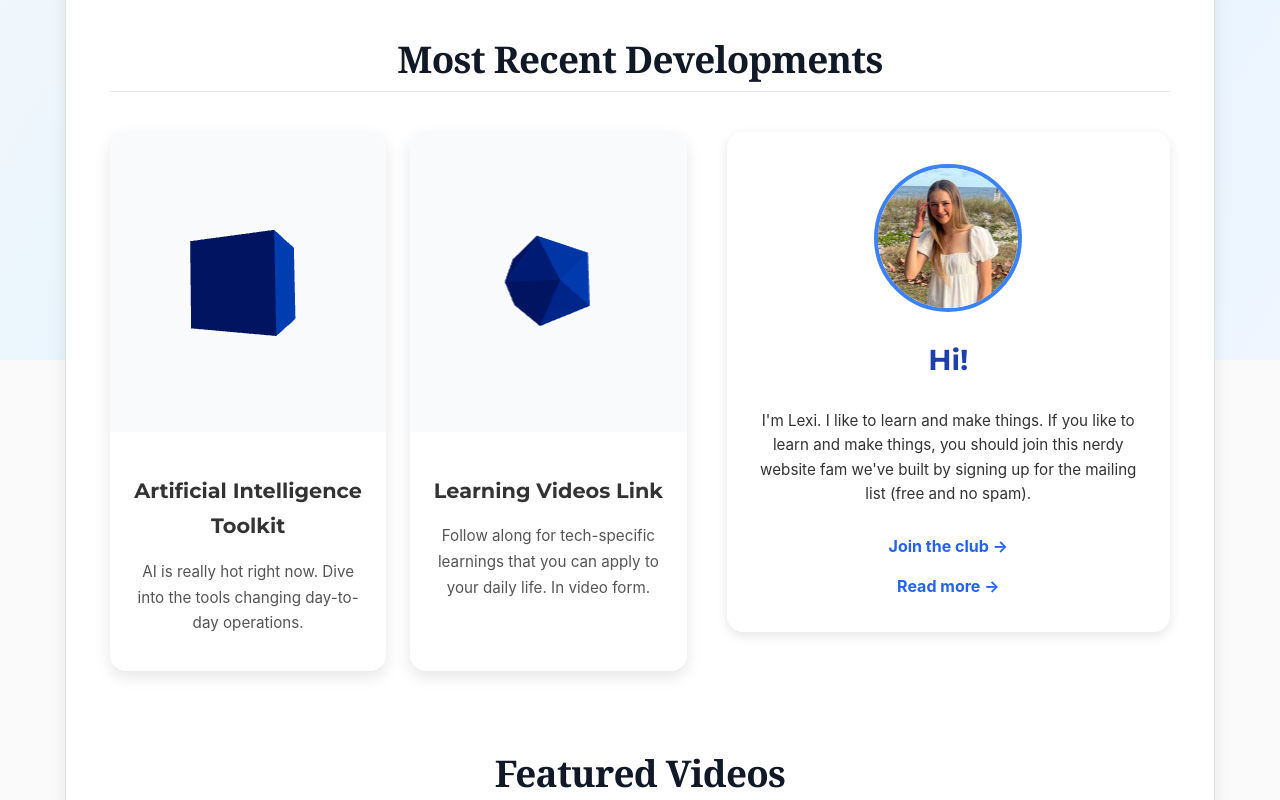
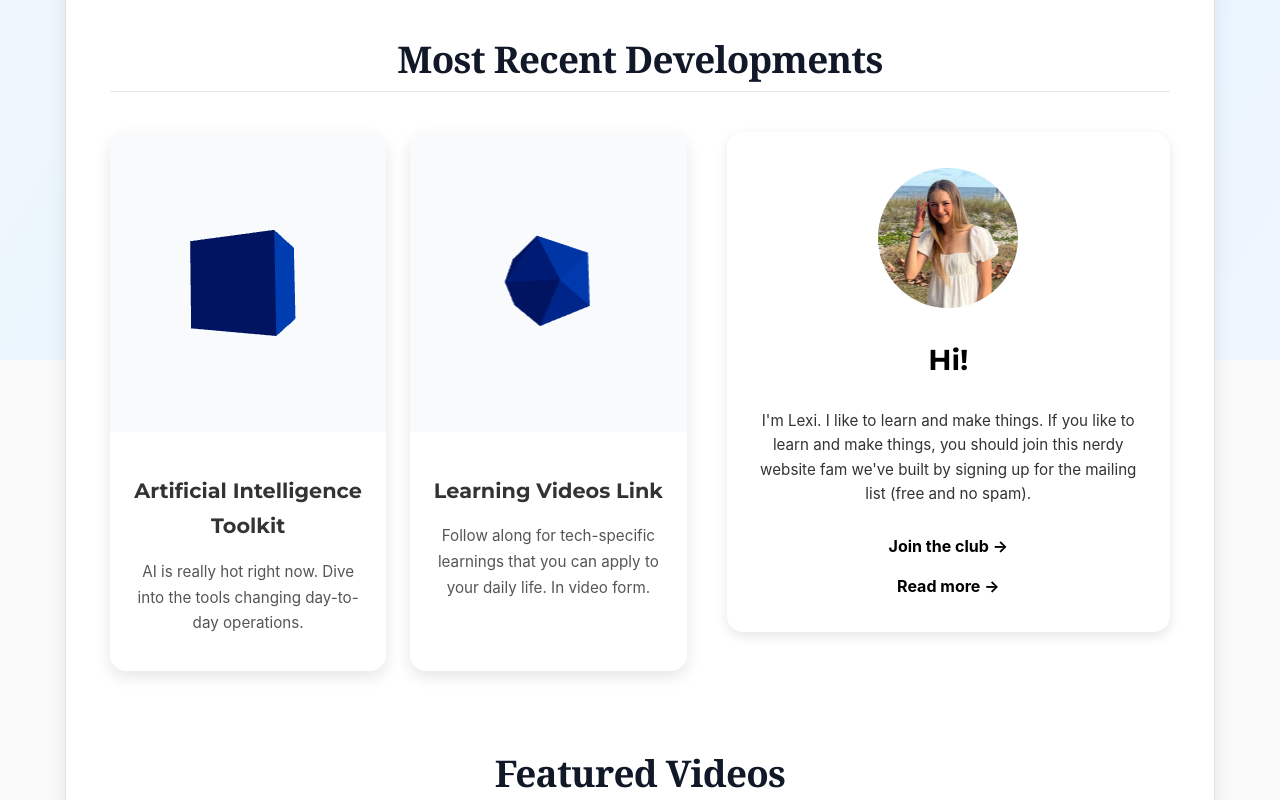
Before and after one commit to alexisbernt/Portfolio, a React (Create React App) app in the folder lexi-portfolio/: page / in a window 1280 px wide. Shown: the part 440-1240 px from the top of the page. Built offline with nearby package versions, Linux system fonts and the light colour scheme.

Commit message:
easy color changes

```diff
--- a/lexi-portfolio/src/PortfolioGrid.js
+++ b/lexi-portfolio/src/PortfolioGrid.js
@@ -100,7 +100,7 @@ function ModernLandingPage() {
     width: '140px',
     height: '140px',
     borderRadius: '50%',
-    border: '4px solid #3b82f6',
+    border: '4px solid #ffffffff',
     objectFit: 'cover',
   };
 
@@ -220,14 +220,14 @@ function ModernLandingPage() {
         {/* Right column: Bio card */}
         <div style={profileCard}>
           <img src="bernthal_alexis.png" alt="Profile" style={profileImg} />
-          <h2 style={{ fontSize: '1.8rem', color: '#1e40af', marginTop: '16px' }}>Hi!</h2>
+          <h2 style={{ fontSize: '1.8rem', color: '#000000ff', marginTop: '16px' }}>Hi!</h2>
           <p style={{ fontSize: '0.95rem', color: '#333', marginTop: '12px', lineHeight: '1.6' }}>
             I'm Lexi. I like to learn and make things.
             If you like to learn and make things, you should join this nerdy website fam we've built by signing up for the mailing list (free and no spam).
           </p>
-          <Link to="/signup" style={{ color: '#2563eb', fontWeight: 'bold', marginTop: '12px', display: 'inline-block' }}>Join the club →</Link>
+          <Link to="/signup" style={{ color: '#000000ff', fontWeight: 'bold', marginTop: '12px', display: 'inline-block' }}>Join the club →</Link>
           <br />
-          <Link to="/about" style={{ color: '#2563eb', fontWeight: 'bold', marginTop: '12px', display: 'inline-block' }}>Read more →</Link>
+          <Link to="/about" style={{ color: '#000000ff', fontWeight: 'bold', marginTop: '12px', display: 'inline-block' }}>Read more →</Link>
         </div>
       </div>
 
--- a/lexi-portfolio/src/css/PortfolioGrid.css
+++ b/lexi-portfolio/src/css/PortfolioGrid.css
@@ -41,7 +41,7 @@ h1, h2, h3 {
   padding: 20px 40px;
   border-radius: 12px;
   font-size: 2.2rem;
-  color: #1e3a8a;
+  color: #000000;
   font-weight: 700;
   letter-spacing: 1px;
   box-shadow: 0 4px 14px rgba(0,0,0,0.1);
@@ -72,7 +72,7 @@ h1, h2, h3 {
 
 .portfolio-post-card h2 {
   font-size: 1.5rem;
-  color: #1e3a8a;
+  color: #000000;
   margin-bottom: 12px;
 }
 
@@ -84,7 +84,7 @@ h1, h2, h3 {
 }
 
 .read-more {
-  color: #2563eb;
+  color: #000000;
   text-decoration: none;
   font-weight: 600;
   font-size: 0.95rem;
@@ -92,7 +92,7 @@ h1, h2, h3 {
 }
 
 .read-more:hover {
-  color: #1e40af;
+  color: #000000;
 }
 
 /* Make entire card clickable */
```
